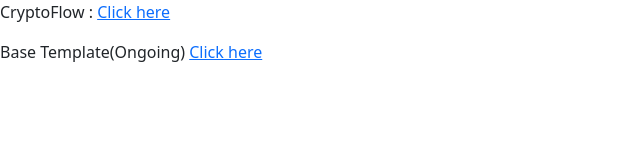
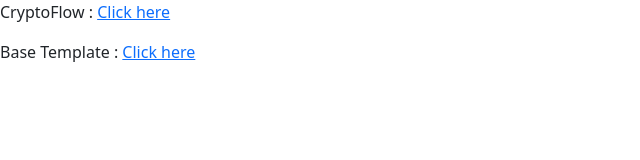
Before and after one commit to nimessanjel15/ui-projects, a website: page index.html in a window 1280 px wide. Shown: the whole page, without its empty margins (0-640 px from the left). Drawn offline with nearby package versions, Linux system fonts and the light colour scheme.

Commit message:
Update index.html

```diff
--- a/index.html
+++ b/index.html
@@ -19,7 +19,7 @@
         <a href="./public/cryptoFlow.html">Click here</a>
     </p>
 
-    <p>Base Template(Ongoing)
+    <p>Base Template :
         <a href="./public/baseTemplate.html">Click here</a>
     </p>
 </body>
```
